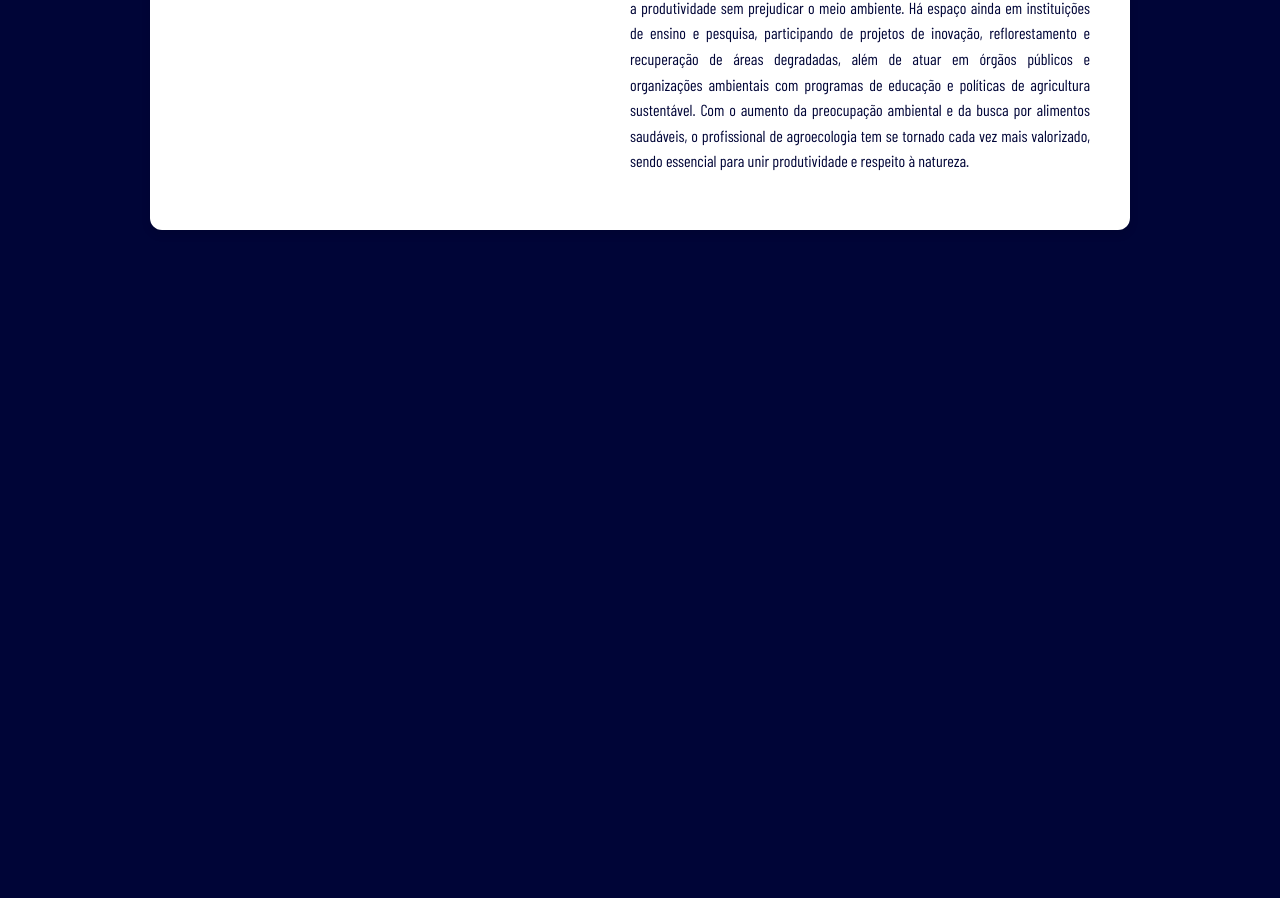
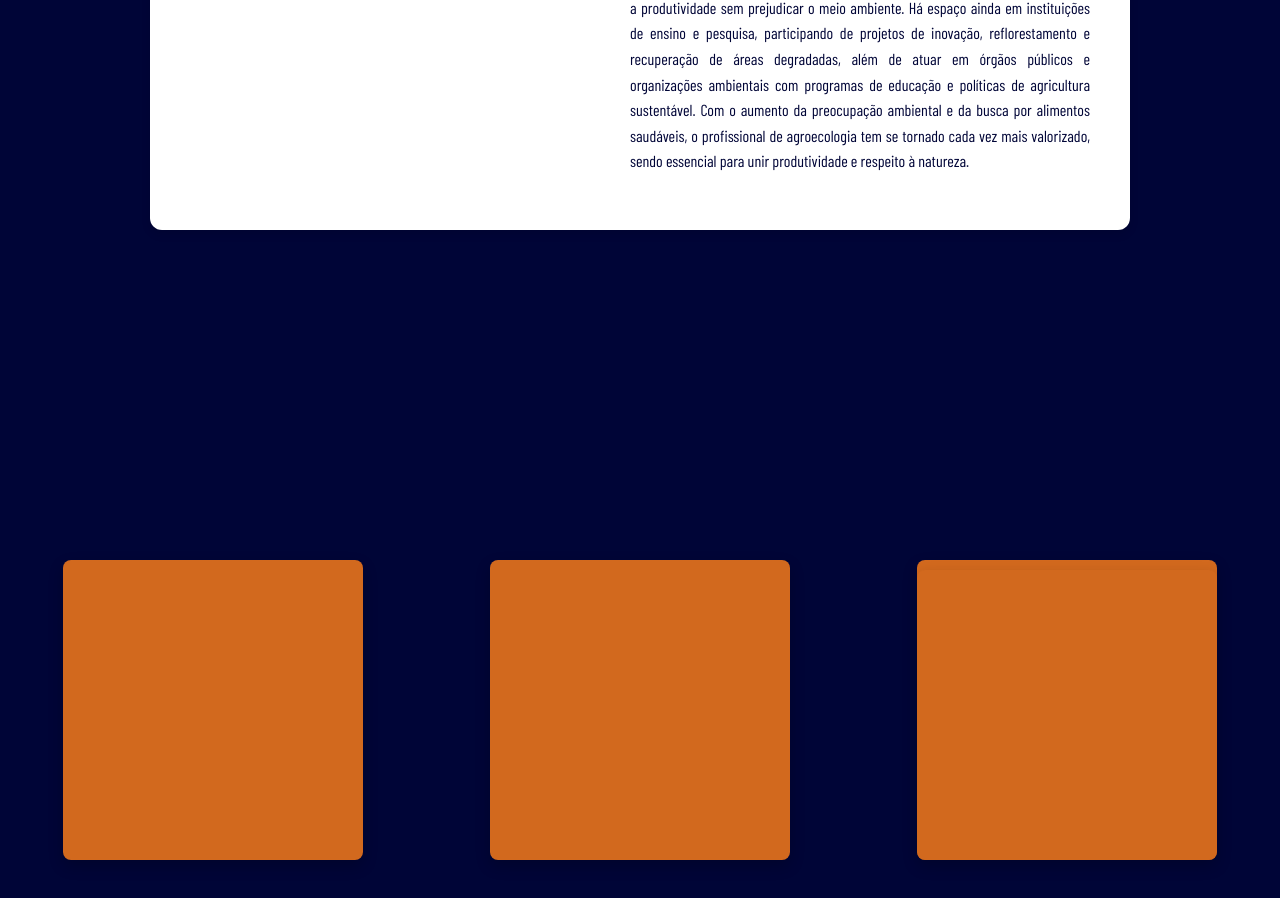
Before and after one commit to matxeyc/jbs, a plain HTML site: page agri.html in a window 1280 px wide. Shown: the part 1093-1991 px from the top of the page. Before the commit the page ends 1403 px from the top, so only its background shows below. Drawn offline with nearby package versions, Linux system fonts and the light colour scheme; a web font is replaced by a local one.

Commit message:
coloquei os card

```diff
--- a/agri.html
+++ b/agri.html
@@ -45,5 +45,49 @@ Com o aumento da preocupação ambiental e da busca por alimentos saudáveis, o
   </div>
   <img src="OIP (1).webp"  class="imagem-2">
 </div>
+<div class="container__dev">
+
+            <div class="dev__card">
+
+
+
+                <div class="dev__card--img">
+
+                </div>
+
+
+
+
+            </div>
+
+             <div class="dev__card">
+
+                <div class="dev__card--img">
+
+                </div>
+
+
+            </div>
+
+             <div class="dev__card">
+
+
+                 <div class="dev__card--img">
+
+            </div>
+
+             <div class="dev__card">
+
+
+                  <div class="dev__card--img">
+
+                </div>
+
+
+
+            </div>
+        </div>
+    </main>
+
 </body>
 </html>
--- a/css/agricul.css
+++ b/css/agricul.css
@@ -138,4 +138,52 @@ header {
   height: auto; /* altura proporcional */
   object-fit: cover; /* corta a imagem sem distorcer */
   border-radius: 8px; /* bordas arredondadas */
+}.container__dev{
+
+    height: 100vh;
+    display: flex;
+    flex-direction: row;
+    justify-content:center; /*div pai */
+    align-items: center;    /*Alinha os cards ao centro da div */
+    justify-content:space-around;
+    gap: 20 px;
+
+
 }
+
+.dev__card{
+    width: 300px;
+    height: 300px;
+    background-color:chocolate;
+    border-radius: 8px;
+    overflow: hidden;
+    box-shadow: 0 6px 15px rgba(0, 0, 0, 0.2);
+    display: flex;
+    flex-direction: column;
+    justify-content: center;
+    align-items: center;
+
+}
+
+
+.dev__card--img{
+    display: flex;
+    align-items: center;
+    justify-content: center;
+    padding: 5px;
+
+}
+
+.dev__card--img img{
+    height: 100px;
+    width: 100px;
+
+}
+.dev__card--nome{
+    display: flex;
+    /* justify-content: center; nome de cada dev */
+    font-size: 18px;
+    font-family: Verdana, sans-serif;
+    font-weight: bold;
+    padding: 10px;
+}
--- a/css/info.css
+++ b/css/info.css
@@ -159,3 +159,52 @@ header {
   object-fit: cover; /* corta a imagem sem distorcer */
   border-radius: 8px; /* bordas arredondadas */
 }
+.container__dev{
+
+    height: 100vh;
+    display: flex;
+    flex-direction: row;
+    justify-content:center; /*div pai */
+    align-items: center;    /*Alinha os cards ao centro da div */
+    justify-content:space-around;
+    gap: 20 px;
+
+
+}
+
+.dev__card{
+    width: 300px;
+    height: 300px;
+    background-color:chocolate;
+    border-radius: 8px;
+    overflow: hidden;
+    box-shadow: 0 6px 15px rgba(0, 0, 0, 0.2);
+    display: flex;
+    flex-direction: column;
+    justify-content: center;
+    align-items: center;
+
+}
+
+
+.dev__card--img{
+    display: flex;
+    align-items: center;
+    justify-content: center;
+    padding: 5px;
+
+}
+
+.dev__card--img img{
+    height: 100px;
+    width: 100px;
+
+}
+.dev__card--nome{
+    display: flex;
+    /* justify-content: center; nome de cada dev */
+    font-size: 18px;
+    font-family: Verdana, sans-serif;
+    font-weight: bold;
+    padding: 10px;
+}
```
Also changed, not shown: info.html (+44 -0 lines).
